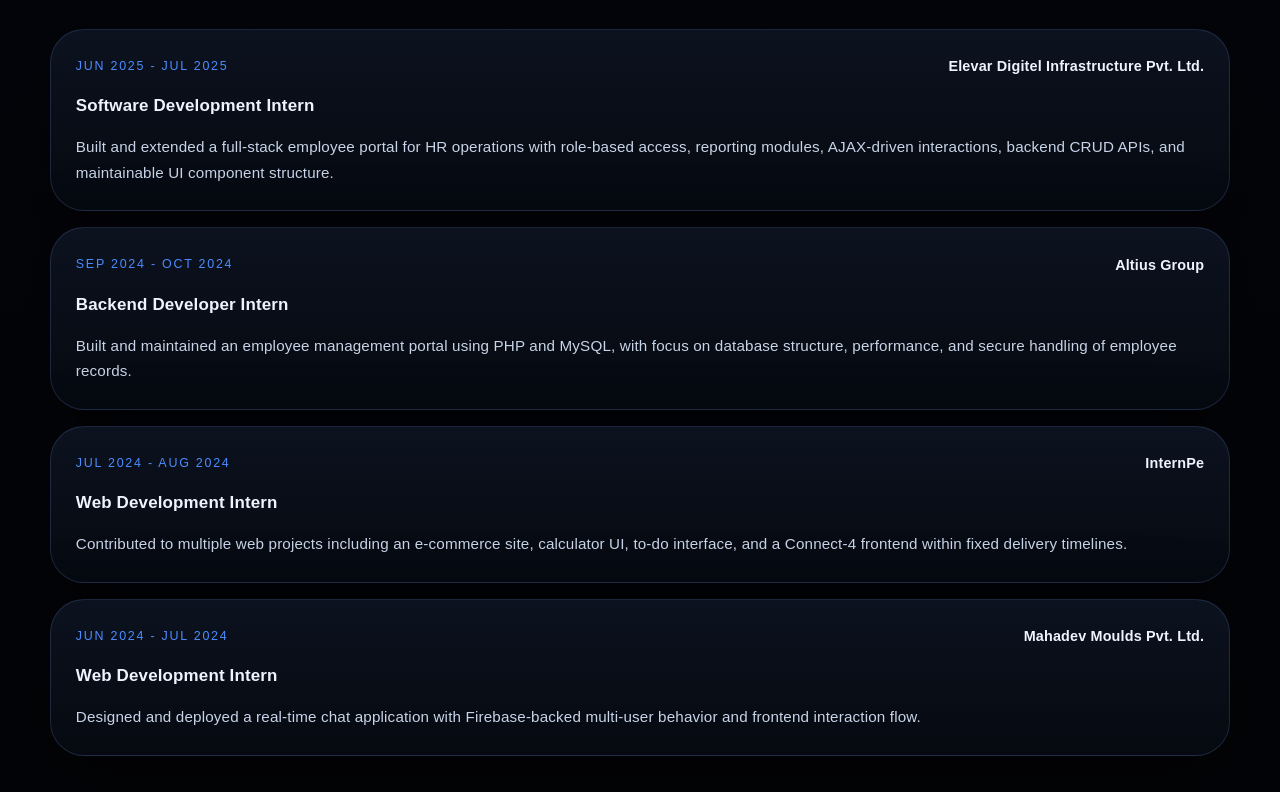
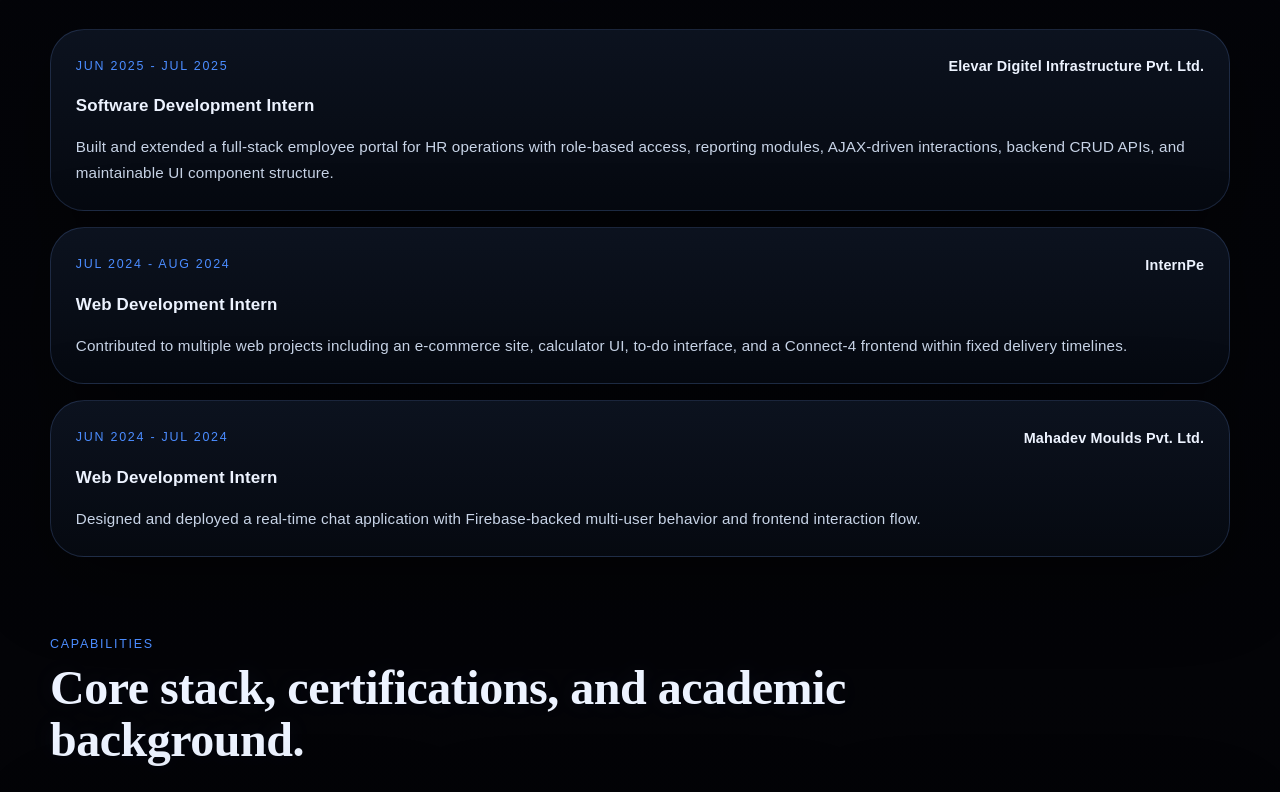
Before and after one commit to ayush27-03/folio, a plain HTML site: page index.html in a window 1280 px wide. Shown: the part 2005-2797 px from the top of the page. Drawn offline with Linux system fonts and the light colour scheme.

Commit message:
feat: removed wrong internship article from experience section

```diff
--- a/index.html
+++ b/index.html
@@ -206,18 +206,6 @@
 
           <article class="timeline-card reveal interactive-card">
             <div class="timeline-meta">
-              <span>Sep 2024 - Oct 2024</span>
-              <strong>Altius Group</strong>
-            </div>
-            <h3>Backend Developer Intern</h3>
-            <p>
-              Built and maintained an employee management portal using PHP and MySQL, with focus on
-              database structure, performance, and secure handling of employee records.
-            </p>
-          </article>
-
-          <article class="timeline-card reveal interactive-card">
-            <div class="timeline-meta">
               <span>Jul 2024 - Aug 2024</span>
               <strong>InternPe</strong>
             </div>
```
